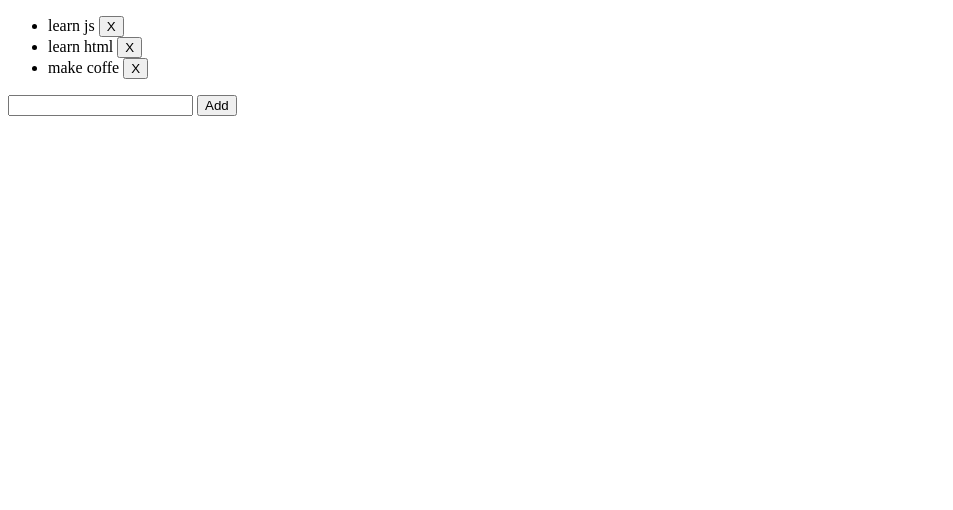
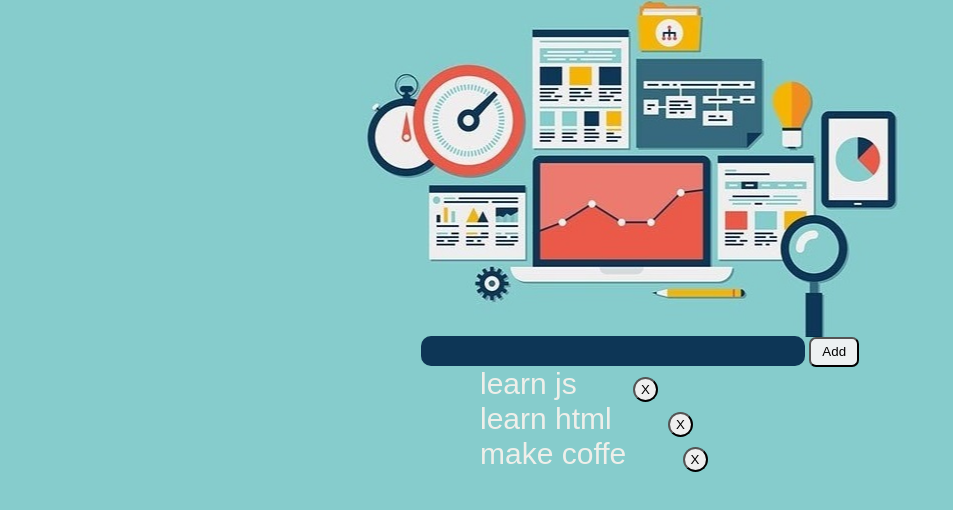
Before and after one commit to artem108/todolist, a plain HTML site: page index.html in a window 1280 px wide. Shown: the whole page, without its empty margins (0-953 px from the left). Drawn offline with nearby package versions, Linux system fonts and the light colour scheme.

Commit message:
add css, btn delete - work

```diff
--- a/css/style.css
+++ b/css/style.css
@@ -0,0 +1,64 @@
+* {
+  margin: 0;
+  padding: 0;
+  font-family: Arial, Helvetica, sans-serif;
+}
+
+body {
+  width: 100%;
+  height: 100%;
+  background-color: #86cccc;
+  text-align: center;
+}
+.wrapper {
+width: 50%;
+margin-left: 25%;
+margin-top: -4px;
+}
+.item-value {
+  width: 60%;
+  height: 30px;
+  border-radius: 10px;
+  background-color: #0d3656;
+  color: #edf1f2;
+  border: none;
+  font-size:  17px;
+  text-transform: uppercase;
+}
+.item-add {
+  width: 50px;
+  height: 30px;
+  background: #edf1f2;
+  border-radius: 7px;
+}
+.item-list {
+  margin-left: 25%;
+  text-align: left;
+}
+.item-list li {
+  list-style: none;
+  color: #eeefea;
+  font-size: 30px;
+  width: 100%
+}
+li .item-delete {
+margin-left: 10%;
+width: 25px;
+height: 25px;
+border-radius: 100%;
+
+
+}
+
+
+
+.bgImg {
+  height: 600px;
+  width: 50%;
+  margin-left: 25%;
+  margin-top: -260px;
+  background-image: url(../img/background1.jpg);
+  background-repeat: no-repeat;
+  background-size: auto;
+  background-position: center;
+}
--- a/index.html
+++ b/index.html
@@ -9,23 +9,28 @@
     <title></title>
   </head>
   <body>
+
     <script type="text/template" id="wrapper-template">
       <div class="wrapper">
+        <div class="controlls">
+          <input type="text" class="item-value">
+          <button class="item-add">Add</button>
+        </div>
         <ul class="item-list">
           <!-- <li>test <button class="item-delete">X</button></li>
           <li>test <button class="item-delete">X</button></li>
           <li>test <button class="item-delete">X</button></li> class="item-delete" -->
         </ul>
-        <div class="controlls">
-          <input type="text" class="item-value">
-          <button class="item-add">Add</button>
-        </div>
+
       </div>
 
     </script>
+    <div class="bgImg">
+
+    </div>
   <script type="text/template" id="list-template">
 <% for (var i = 0; i < data.length; i++) { %>
-<li><%= data[i] %> <button class="item-delete">X</button></li>
+<li><%= data[i] %> <button data-value= "<%= data[i] %>" class="item-delete">X</button></li>
 <% }; %>
 </script>
 
--- a/js/main.js
+++ b/js/main.js
@@ -54,7 +54,7 @@ function Controller(model, view) {
 var self = this;
 
 view.elements.addBtn.on('click', addItem);
-view.elements.listContainer.on('click', 'item-delete', removeItem);
+view.elements.listContainer.on('click', '.item-delete', removeItem);
 
 
 function addItem() {
@@ -66,7 +66,7 @@ function addItem() {
 }
 
 function removeItem() {
-var item = $ (this).attr('data-value');
+var item = $(this).attr('data-value');
 
 model.removeItem (item);
 view.renderList(model.data);
```
Also changed, not shown: img/background1.jpg (added).
